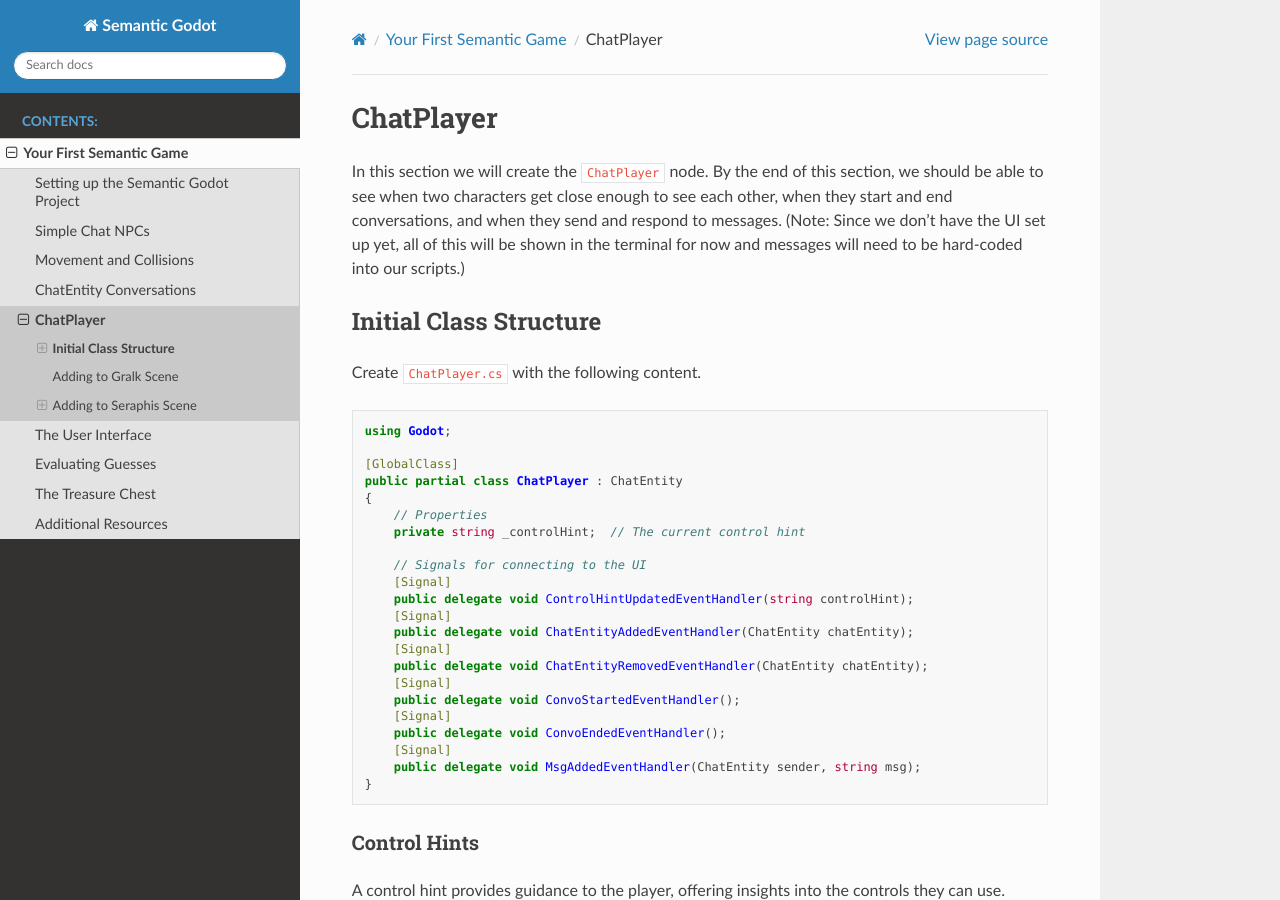
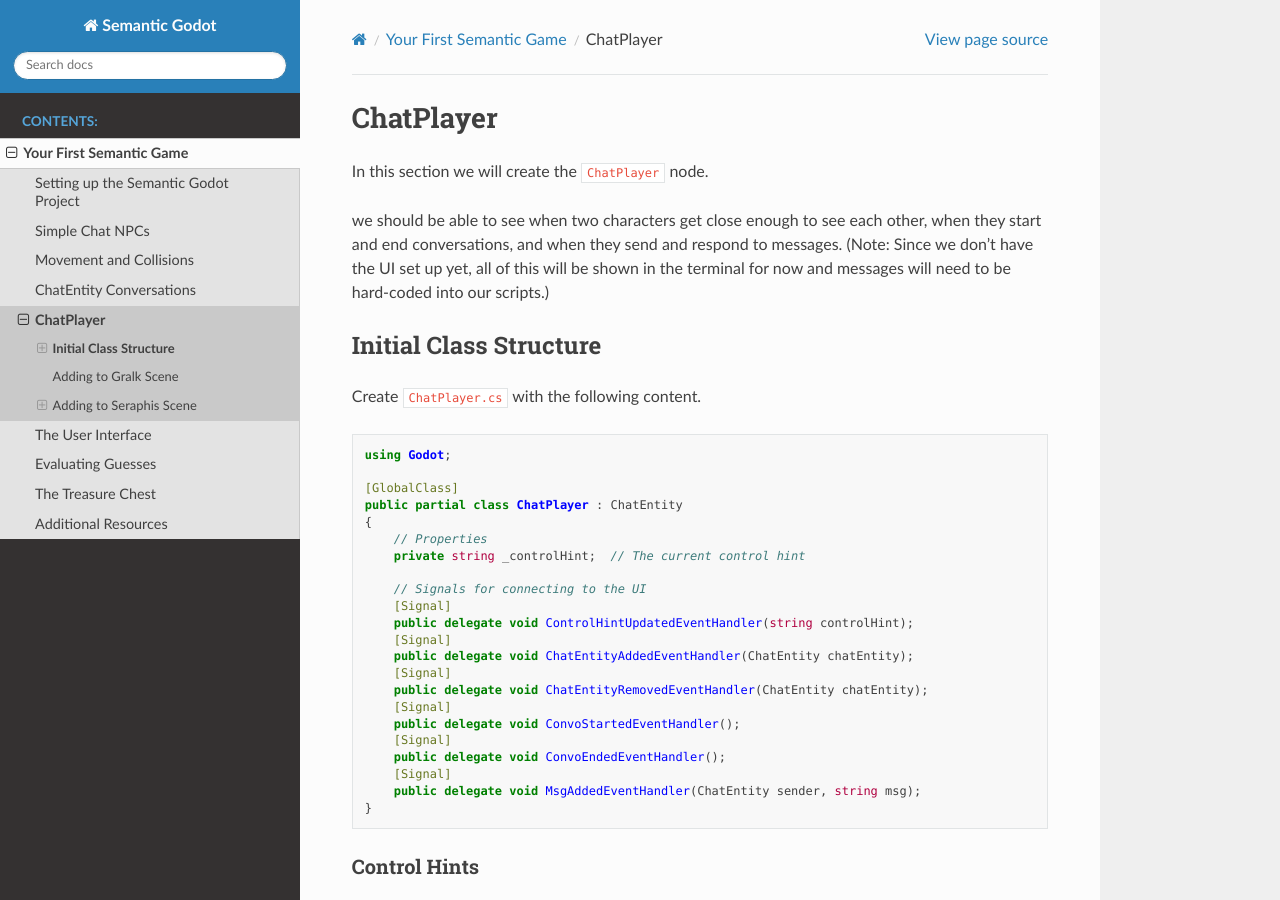
Before and after one commit to RaiderSoft/semantic-godot, a Sphinx documentation site: the page built from docs/first_semantic_game/05.the_player.rst, in a window 1280 px wide and 900 px high. Built offline with Sphinx 7.4.7 and the Read the Docs theme 2.0.0, drawn with Linux system fonts in a browser that asks for light colours; some of the changed lines change nothing that is shown; some of the changed text lies outside the part shown.

Commit message:
progress

```diff
--- a/docs/first_semantic_game/05.the_player.rst
+++ b/docs/first_semantic_game/05.the_player.rst
@@ -1,8 +1,10 @@
 ChatPlayer
 ==========
 
-In this section we will create the ``ChatPlayer`` node. By the end of this
-section, we should be able to see when two characters get close enough to see each other, when they
+In this section we will create the ``ChatPlayer`` node.
+
+
+we should be able to see when two characters get close enough to see each other, when they
 start and end conversations, and when they send and respond to messages. (Note: Since we don't have
 the UI set up yet, all of this will be shown in the terminal for now and messages will need to be
 hard-coded into our scripts.)
@@ -143,9 +145,15 @@
 Adding to Gralk Scene
 ^^^^^^^^^^^^^^^^^^^^^
 
-Open the Gralk scence.
+While we are here, let's update the personality of Gralk so that it matches
+the final version of the game. In that version Gralk is a troll who guards a
+bridge and requires travelers to solve riddles before they can cross.
+
+Open the Gralk scene.
 
 * Add a ``ChatAI`` node to the Gralk scene.
+    - The ``ChatName`` should be "Gralk".
+    - The ``ChatDescr`` should be something like the following:
 
 .. code:: text
 
```
